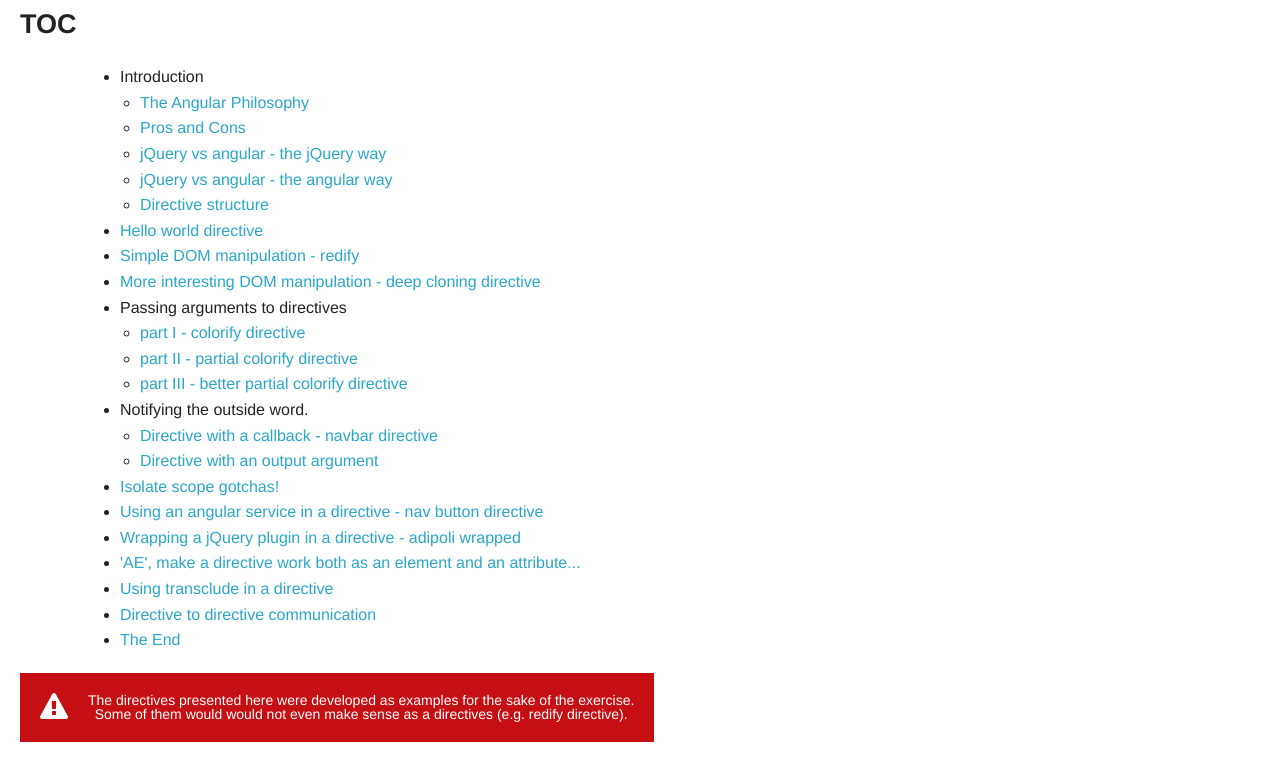
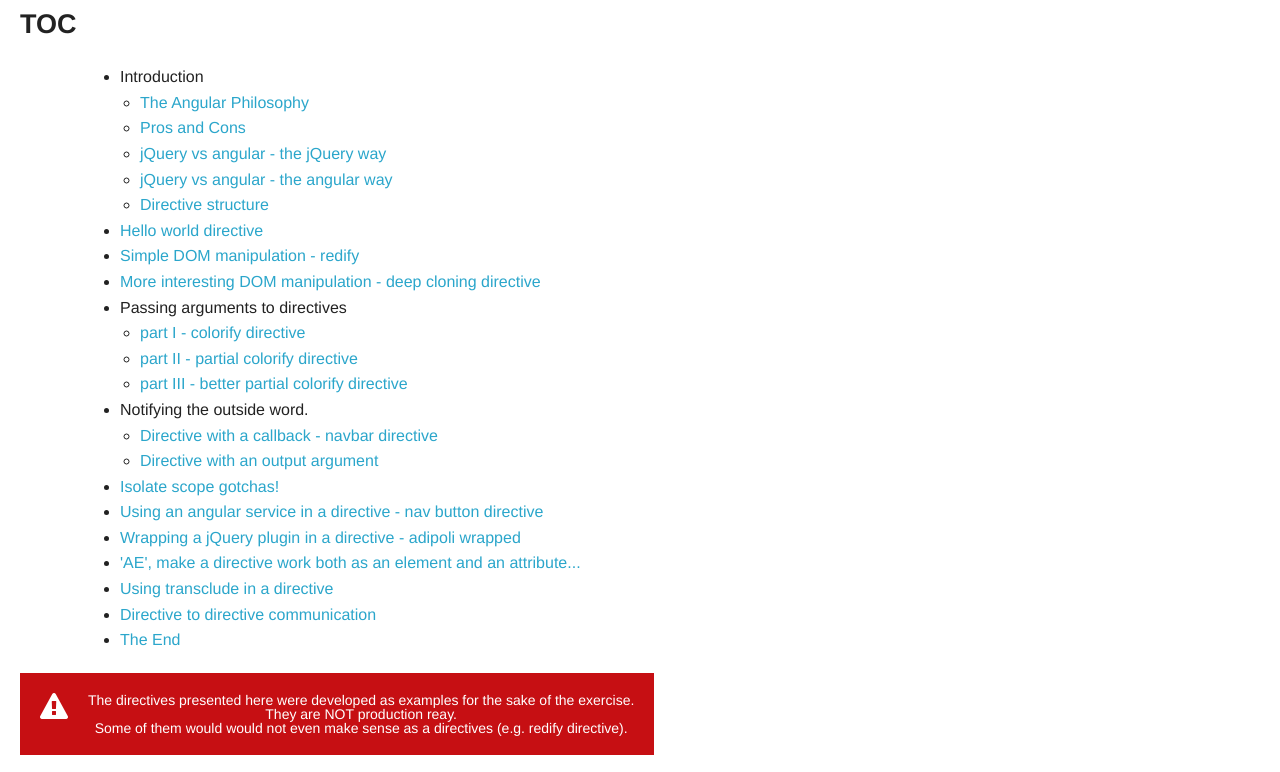
Before and after one commit to sebastienwindal/AngularDirectivesHowTo, a website: page app/index.html in a window 1280 px wide. Shown: the part 181-953 px from the top of the page. Drawn offline with Linux system fonts and the light colour scheme.

Commit message:
improved warning

```diff
--- a/app/views/main.html
+++ b/app/views/main.html
@@ -51,7 +51,7 @@
 
     <p class="alert label" style="padding: 20px;"><i class="icon-warning-sign icon-2x" style="float:left; margin: 0px 20px 0px 0px;"></i>
         The directives presented here were developed as
-        examples for the sake of the exercise. <br/>Some of them would
+        examples for the sake of the exercise. <br/>They are NOT production reay. <br/>Some of them would
         would not even make sense as a directives (e.g. redify directive).</p>
 
 </div>
```
